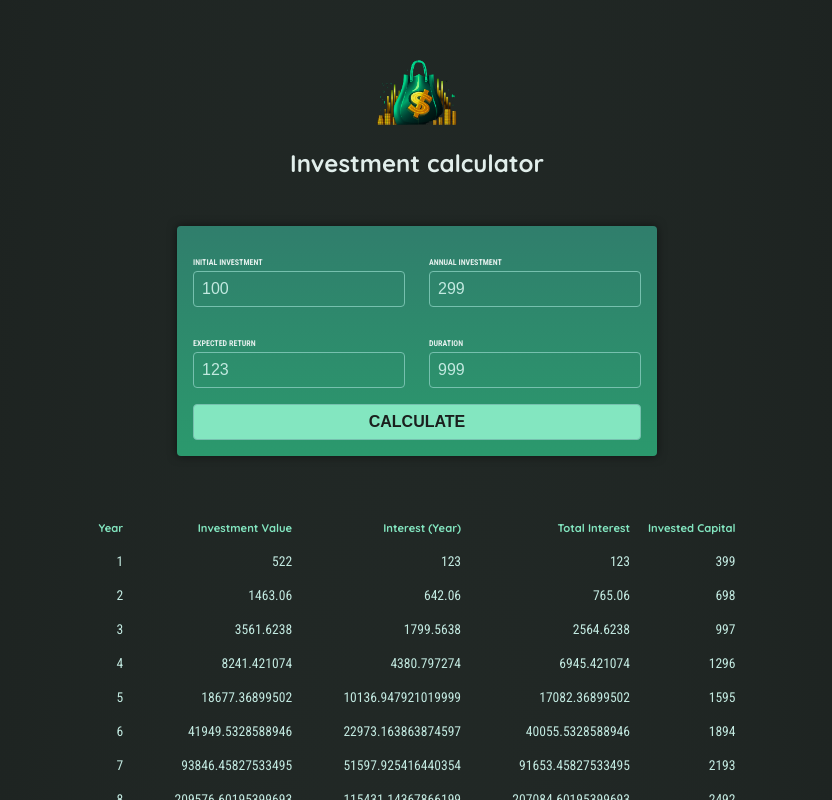
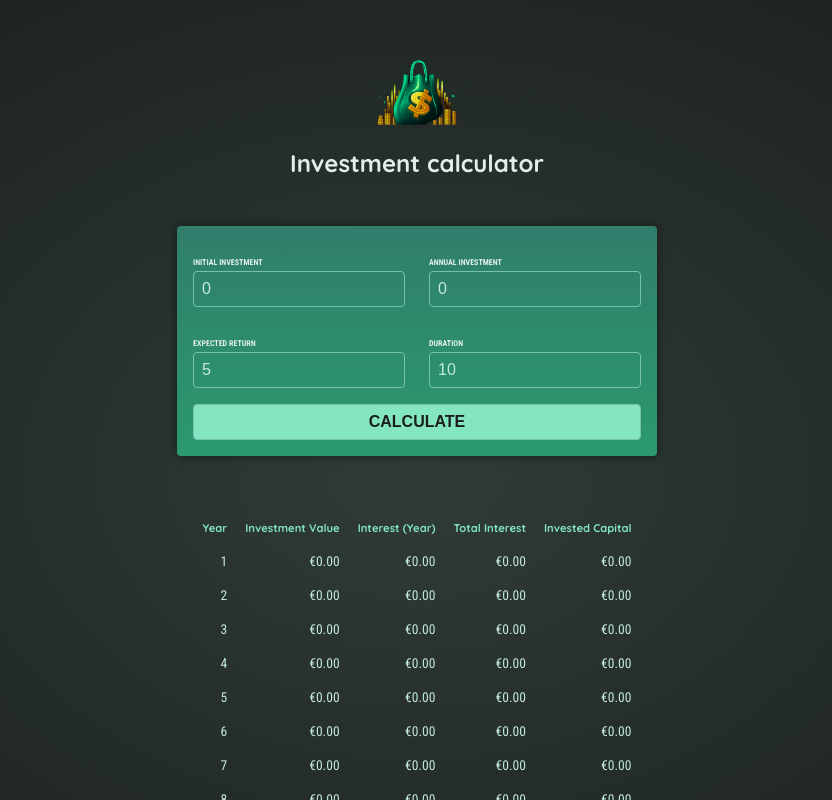
Before and after one commit to SvetoslavTaterski/Udemy-Course-Projects-Angular, an Angular app in the folder 02-calculator-project/: page / in a window 1280 px wide. Both pictures are taken after a click on the button "CALCULATE". Shown: the top 800 px of the page, without its empty margins (223-1055 px from the left). Built offline with nearby package versions, Linux system fonts and the light colour scheme.

Commit message:
migrate: Migrating application to work with signals

```diff
--- a/02-calculator-project/src/app/app.component.html
+++ b/02-calculator-project/src/app/app.component.html
@@ -1,3 +1,3 @@
 <app-header></app-header>
 <app-user-input (calculate)="onCalculateInvestmentResults($event)"></app-user-input>
-<app-investment-result [results]="resultsData"></app-investment-result>
+<app-investment-result [results]="resultsData()"></app-investment-result>
--- a/02-calculator-project/src/app/app.component.ts
+++ b/02-calculator-project/src/app/app.component.ts
@@ -1,4 +1,4 @@
-import { Component } from '@angular/core';
+import { Component, signal } from '@angular/core';
 import { type InvestmentModel } from './investment-input.model';
 import { ResultData } from './result-data.model';
 
@@ -7,7 +7,7 @@ import { ResultData } from './result-data.model';
   templateUrl: './app.component.html',
 })
 export class AppComponent {
-  resultsData? : ResultData;
+  resultsData = signal<ResultData | undefined >(undefined);
 
   onCalculateInvestmentResults(data: InvestmentModel) {
     const { initialInvestment, duration, expectedReturn, annualInvestment } = data;
@@ -30,6 +30,6 @@ export class AppComponent {
       });
     }
 
-    this.resultsData = annualData;
+    this.resultsData.set(annualData);
   }
 }
--- a/02-calculator-project/src/app/investment-result/investment-result.component.html
+++ b/02-calculator-project/src/app/investment-result/investment-result.component.html
@@ -1,4 +1,4 @@
-@if(!results){
+@if(!results()){
     <p class="center">Please enter some values and press "Calculate".</p>
 } @else {
     <table>
@@ -12,13 +12,13 @@
             </tr>
         </thead>
         <tbody>
-            @for(result of results; track result.year){
+            @for(result of results(); track result.year){
                 <tr>
                     <td>{{ result.year }}</td>
-                    <td>{{ result.valueEndOfYear }}</td>
-                    <td>{{ result.interest }}</td>
-                    <td>{{ result.totalInterest }}</td>
-                    <td>{{ result.totalAmountInvested }}</td>
+                    <td>{{ result.valueEndOfYear | currency:"EUR"}}</td>
+                    <td>{{ result.interest | currency:"EUR"}}</td>
+                    <td>{{ result.totalInterest | currency:"EUR" }}</td>
+                    <td>{{ result.totalAmountInvested | currency:"EUR" }}</td>
                 </tr>
             }
         </tbody>
--- a/02-calculator-project/src/app/investment-result/investment-result.component.ts
+++ b/02-calculator-project/src/app/investment-result/investment-result.component.ts
@@ -9,7 +9,7 @@ import { ResultData } from '../result-data.model';
 export class InvestmentResultComponent {
 
   //This is like the @Input()
-  //results = input<ResultData>();
+  results = input<ResultData>();
 
-  @Input({required: true}) results? : ResultData;
+  //@Input({required: true}) results? : ResultData;
 }
--- a/02-calculator-project/src/app/user-input/user-input.component.ts
+++ b/02-calculator-project/src/app/user-input/user-input.component.ts
@@ -1,4 +1,4 @@
-import { Component, EventEmitter, Output } from '@angular/core';
+import { Component, output, signal } from '@angular/core';
 import { type InvestmentModel } from '../investment-input.model';
 
 @Component({
@@ -7,19 +7,23 @@ import { type InvestmentModel } from '../investment-input.model';
   styleUrl: './user-input.component.css',
 })
 export class UserInputComponent {
-  @Output() calculate = new EventEmitter<InvestmentModel>();
+  calculate = output<InvestmentModel>();
 
-  initialInvestment = '100';
-  annualInvestment = '299';
-  expectedReturn = '123';
-  duration = '999';
+  initialInvestment = signal('0');
+  annualInvestment = signal('0');
+  expectedReturn = signal('5');
+  duration = signal('10');
 
   onSubmit() {
     this.calculate.emit({
-      initialInvestment: +this.initialInvestment,
-      duration: +this.duration,
-      expectedReturn: +this.expectedReturn,
-      annualInvestment: +this.annualInvestment,
+      initialInvestment: +this.initialInvestment(),
+      duration: +this.duration(),
+      expectedReturn: +this.expectedReturn(),
+      annualInvestment: +this.annualInvestment(),
     });
+    this.initialInvestment.set('0');
+    this.duration.set('0');
+    this.expectedReturn.set('5');
+    this.duration.set('10');
   }
 }
```
